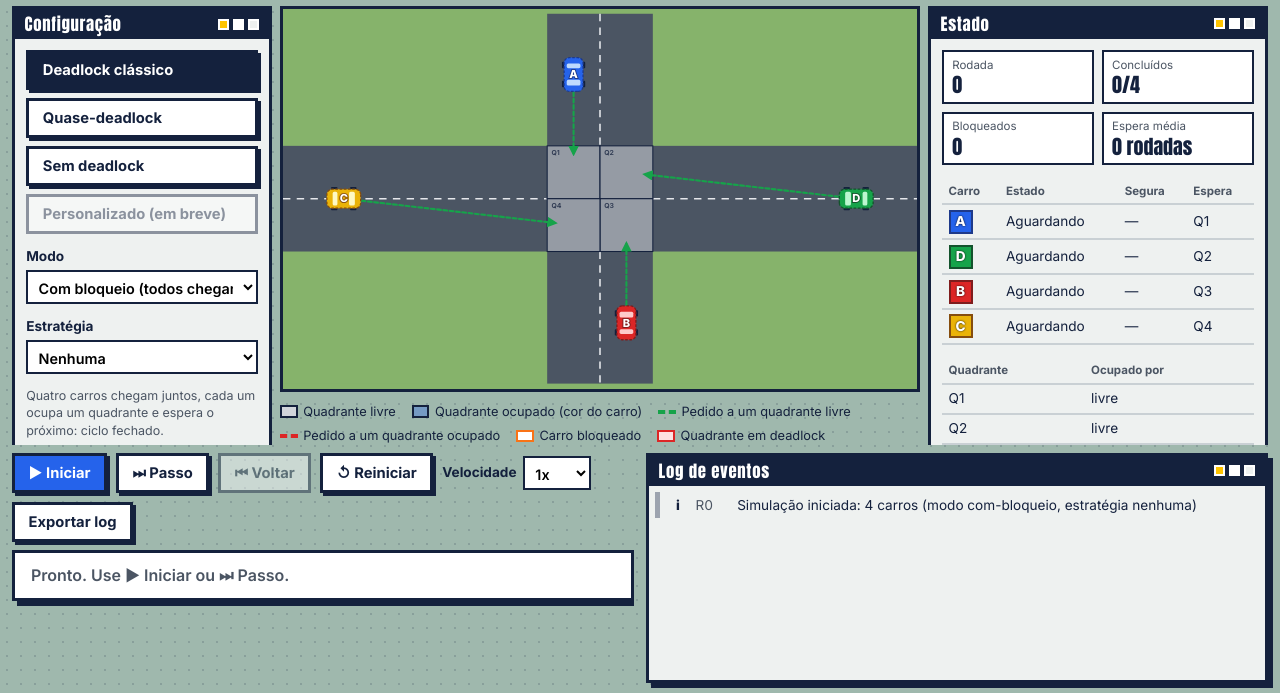
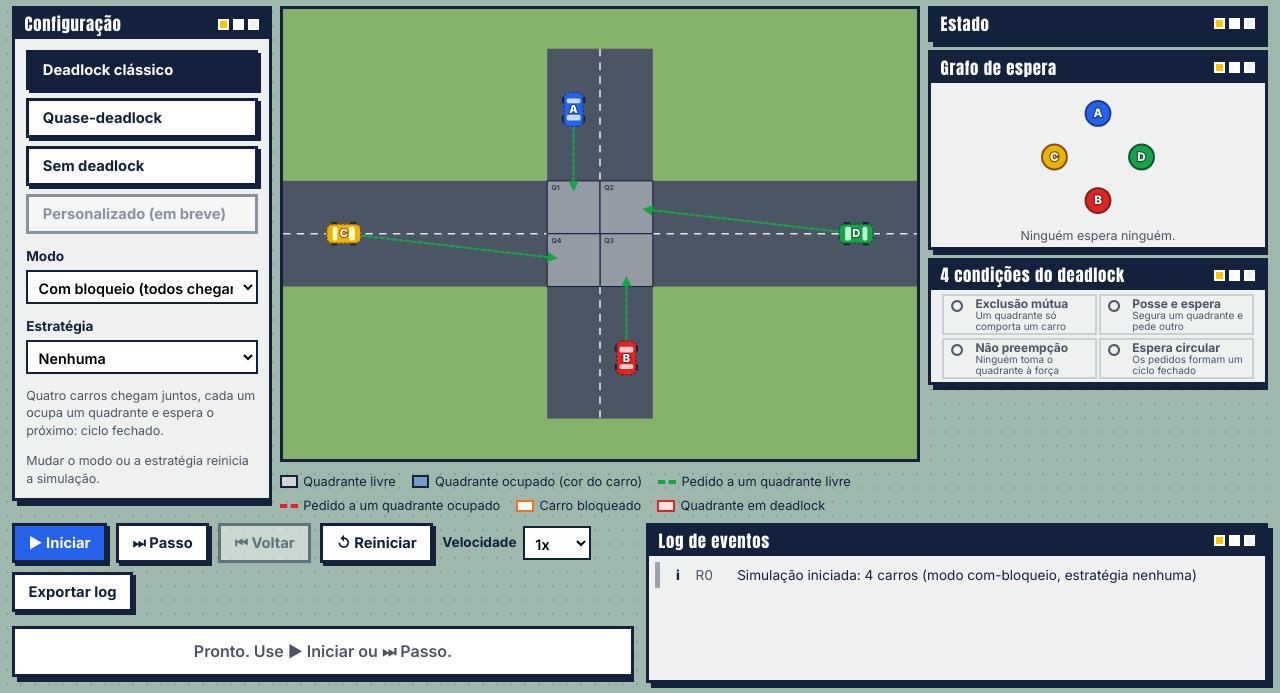
Before and after one commit to Rhodgs/gridlock-deadlock-simulador, a website with bundled scripts: page app/index.html in a window 1280 px wide. Shown: the part 107-800 px from the top of the page. Built offline with nearby package versions, Linux system fonts and the light colour scheme.

Commit message:
feat(ui): painéis do estado compactos e recolhíveis, grafo com altura mínima

```diff
--- a/app/layout.css
+++ b/app/layout.css
@@ -4,7 +4,7 @@
 :root {
     --col-esq: 260px;
     --col-dir: 340px;
-    --rodape-h: 240px;
+    --rodape-h: 170px;
     --divisor: 8px;
 }
 
@@ -45,7 +45,7 @@ body {
 #lateral {
     display: flex;
     flex-direction: column;
-    gap: 12px;
+    gap: 8px;
     contain: layout paint;
 }
 
@@ -103,9 +103,23 @@ body {
 #banner {
     grid-column: 1;
     grid-row: 2;
+    align-self: stretch;
+    display: flex;
+    align-items: center;
+    justify-content: center;
+    text-align: center;
     min-width: 0;
     min-height: 0;
     overflow: auto;
+}
+
+#banner>.banner {
+    flex: 1;
+    width: 100%;
+    display: flex;
+    align-items: center;
+    justify-content: center;
+    text-align: center;
 }
 
 #log {
--- a/packages/ui/src/grafoEspera.js
+++ b/packages/ui/src/grafoEspera.js
@@ -77,5 +77,5 @@ export function criarGrafoEspera(estado) {
     ? el('p', { class: 'grafo-legenda alerta' }, `Ciclo: ${[...ciclo, ciclo[0]].join(' → ')}`)
     : el('p', { class: 'grafo-legenda' }, arestas.length ? 'Há espera, mas sem ciclo.' : 'Ninguém espera ninguém.');
 
-  return criarJanela('Grafo de espera', [desenho, legenda]);
+  return criarJanela('Grafo de espera', [desenho, legenda], { classe: 'janela-grafo', recolhivel: true });
 }
--- a/packages/ui/src/janela.js
+++ b/packages/ui/src/janela.js
@@ -1,7 +1,39 @@
 import { el } from './dom.js';
 
 /** Painel com barra de título (como janela de sistema operacional antigo). */
-export function criarJanela(titulo, conteudo, { classe = '' } = {}) {
+export function criarJanela(titulo, conteudo, { classe = '', recolhivel = false, aberto = true } = {}) {
+  const corpo = el('div', { class: 'janela-corpo' }, conteudo);
+
+  if (recolhivel) {
+    const chave = `gridlock:painel:${classe || titulo}`;
+    let estadoSalvo = aberto;
+    try {
+      const salvo = localStorage.getItem(chave);
+      if (salvo !== null) estadoSalvo = salvo === 'aberto';
+    } catch { /* sem localStorage: mantém o estado padrão */ }
+
+    const detalhes = el(
+      'details',
+      {
+        class: `janela ${classe}`.trim(),
+        open: estadoSalvo,
+        ontoggle: (evento) => {
+          try {
+            localStorage.setItem(chave, evento.currentTarget.open ? 'aberto' : 'fechado');
+          } catch { /* sem localStorage: só não persiste */ }
+        },
+      },
+      el(
+        'summary',
+        { class: 'janela-titulo' },
+        el('h2', null, titulo),
+        el('span', { class: 'janela-botoes', 'aria-hidden': 'true' }, el('i'), el('i'), el('i')),
+      ),
+      corpo,
+    );
+    return detalhes;
+  }
+
   return el(
     'section',
     { class: `janela ${classe}`.trim() },
--- a/packages/ui/src/painelCondicoes.js
+++ b/packages/ui/src/painelCondicoes.js
@@ -17,7 +17,10 @@ export function criarPainelCondicoes(condicoes) {
     ...ITENS.map(([chave, nome, explicacao]) =>
       el(
         'li',
-        { class: `condicao${condicoes[chave] ? ' ativa' : ''}` },
+        {
+          class: `condicao${condicoes[chave] ? ' ativa' : ''}`,
+          title: `${nome}: ${explicacao} — ${condicoes[chave] ? 'presente' : 'ausente'}`,
+        },
         el('span', { class: 'condicao-marca', 'aria-hidden': 'true' }, condicoes[chave] ? '✔' : '○'),
         el('span', null, el('strong', null, nome), el('small', null, explicacao)),
         el('span', { class: 'sr-only' }, condicoes[chave] ? 'presente' : 'ausente'),
@@ -27,5 +30,5 @@ export function criarPainelCondicoes(condicoes) {
   return criarJanela('4 condições do deadlock', [
     lista,
     todas ? el('p', { class: 'condicoes-aviso' }, 'As quatro juntas: deadlock!') : null,
-  ]);
+  ], { classe: 'janela-condicoes', recolhivel: true });
 }
--- a/packages/ui/src/painelEstado.js
+++ b/packages/ui/src/painelEstado.js
@@ -58,5 +58,10 @@ export function criarPainelEstado(estado) {
     ),
   );
 
-  return criarJanela('Estado', [metricas, carros, quadrantes], { classe: 'janela-estado' });
+  const abrirPorPadrao = !window.matchMedia('(max-height: 800px)').matches;
+  return criarJanela('Estado', [metricas, carros, quadrantes], {
+    classe: 'janela-estado',
+    recolhivel: true,
+    aberto: abrirPorPadrao,
+  });
 }
--- a/packages/ui/ui.css
+++ b/packages/ui/ui.css
@@ -24,6 +24,9 @@
 .janela-botoes i:nth-child(2) { background: #fff; }
 .janela-botoes i:nth-child(3) { background: var(--janela); }
 .janela-corpo { padding: .7rem; display: grid; gap: .8rem; }
+details.janela > summary { list-style: none; cursor: pointer; }
+details.janela > summary::-webkit-details-marker { display: none; }
+details.janela > summary::marker { content: ''; }
 
 /* ---------- cruzamento ---------- */
 .cruzamento { display: block; width: 100%; height: auto; border: var(--borda); background: #86b36b; }
@@ -55,9 +58,21 @@
 .tabela th { font-size: .72rem; color: var(--suave); }
 .linha-bloqueada td { background: #ffedd5; }
 .chip { display: inline-grid; place-items: center; width: 1.5rem; height: 1.5rem; border: 2px solid; font-weight: 800; color: #fff; text-shadow: 0 0 2px #000; }
+ .janela-estado .janela-corpo { padding: .25rem .35rem; gap: .2rem; }
+ .janela-estado .metricas { grid-template-columns: repeat(4, 1fr); gap: .18rem; }
+ .janela-estado .metrica { padding: .08rem .18rem; }
+ .janela-estado .metrica dt { font-size: .625rem; line-height: 1.1; }
+ .janela-estado .metrica dd { font-size: .875rem; line-height: 1.1; }
+ .janela-estado .tabela { font-size: .6875rem; }
+ .janela-estado .tabela th { font-size: .625rem; }
+ .janela-estado .tabela th, .janela-estado .tabela td { padding: .05rem .18rem; line-height: 1.2; }
+ .janela-estado .chip { width: 1rem; height: 1rem; }
 
 /* ---------- grafo e condições ---------- */
 .grafo { width: 100%; max-width: 240px; height: auto; margin: 0 auto; display: block; }
+.janela-grafo .grafo { min-height: 140px; max-width: 160px; height: 140px; }
+.janela-grafo .janela-corpo { padding: .25rem .7rem; gap: .15rem; }
+.janela-grafo .grafo-legenda { font-size: .78rem; line-height: 1.1; }
 .no-letra { font: 800 15px var(--corpo); paint-order: stroke; }
 .aresta.ciclo { stroke-dasharray: 6 4; animation: fluxo 1s linear infinite; }
 .grafo-legenda { margin: 0; text-align: center; font-size: .85rem; color: var(--suave); }
@@ -68,6 +83,11 @@
 .condicao.ativa { border-color: var(--vermelho); background: #fee2e2; color: var(--tinta); }
 .condicao-marca { font-weight: 800; }
 .condicoes-aviso { margin: 0; padding: .4rem; background: var(--vermelho); color: #fff; font: 400 1.1rem var(--titulo); text-align: center; letter-spacing: .03em; }
+.janela-condicoes .janela-corpo { padding: .2rem .7rem; gap: .2rem; }
+.janela-condicoes .condicoes { grid-template-columns: repeat(2, minmax(0, 1fr)); gap: .14rem; }
+.janela-condicoes .condicao { grid-template-columns: 1.1rem 1fr; padding: .08rem .35rem; line-height: 1.15; min-width: 0; }
+.janela-condicoes .condicao strong { display: block; font-size: .75rem; line-height: 1.1; }
+.janela-condicoes .condicao small { display: block; font-size: .625rem; line-height: 1.1; }
 .sr-only { position: absolute; width: 1px; height: 1px; overflow: hidden; clip: rect(0 0 0 0); white-space: nowrap; }
 
 /* ---------- controles ---------- */
```
